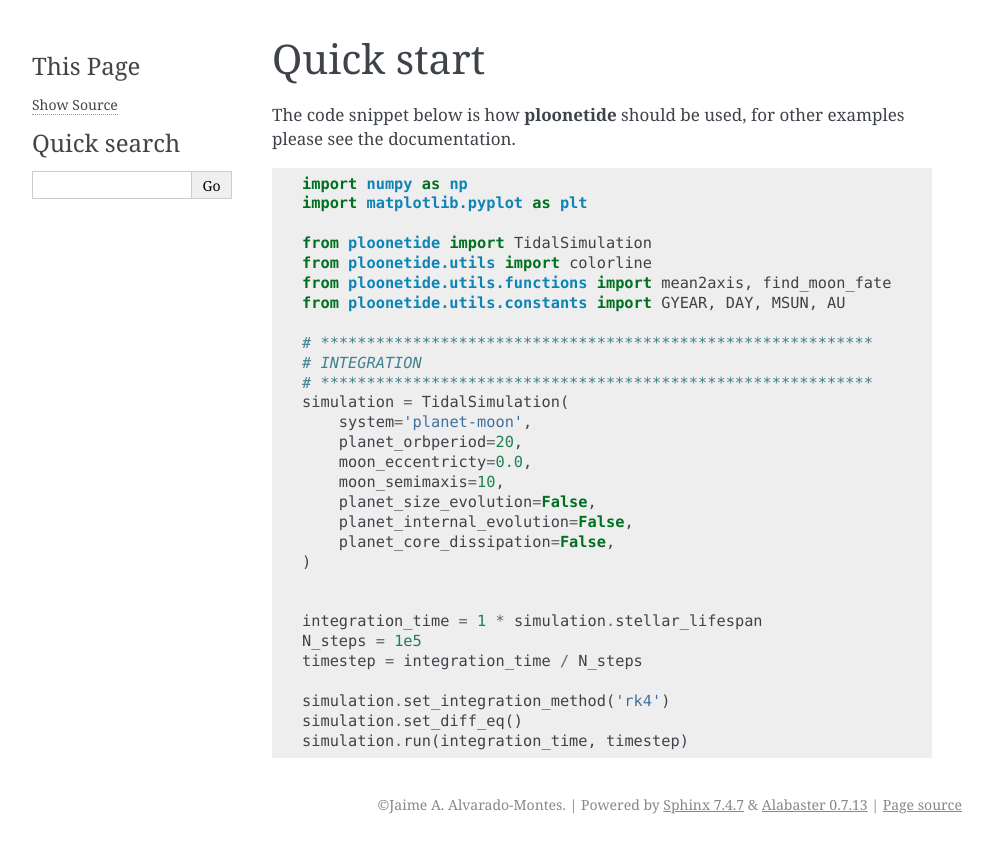
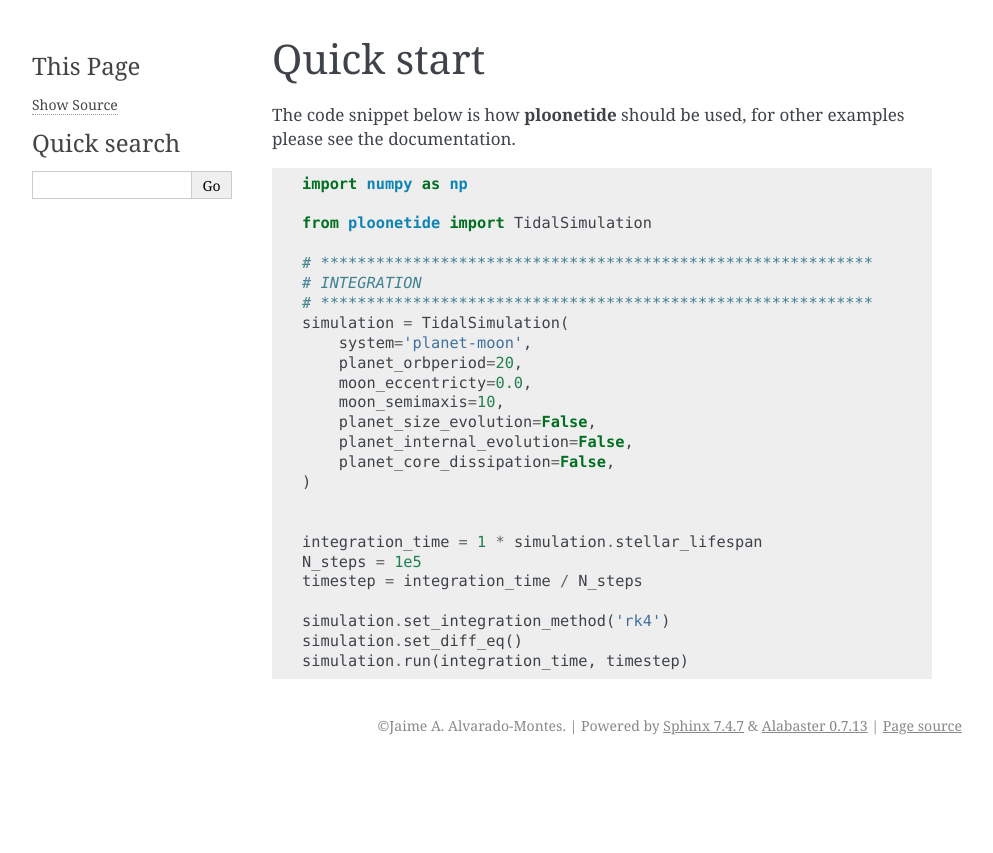
Before and after one commit to BVengo/ploonetide, a Sphinx documentation site: the page built from docs/source/pages/quickstart.rst, in a window 1280 px wide. Shown: the top 853 px of the page, without its empty margins (148-1141 px from the left). Built offline with Sphinx 7.4.7, drawn with Linux system fonts in a browser that asks for light colours; the version number is read from the project's files by our own code.

Commit message:
Edited quickstart

```diff
--- a/docs/source/pages/quickstart.rst
+++ b/docs/source/pages/quickstart.rst
@@ -8,12 +8,8 @@
 .. code-block:: python
 
     import numpy as np
-    import matplotlib.pyplot as plt
 
     from ploonetide import TidalSimulation
-    from ploonetide.utils import colorline
-    from ploonetide.utils.functions import mean2axis, find_moon_fate
-    from ploonetide.utils.constants import GYEAR, DAY, MSUN, AU
 
     # ************************************************************
     # INTEGRATION
```
